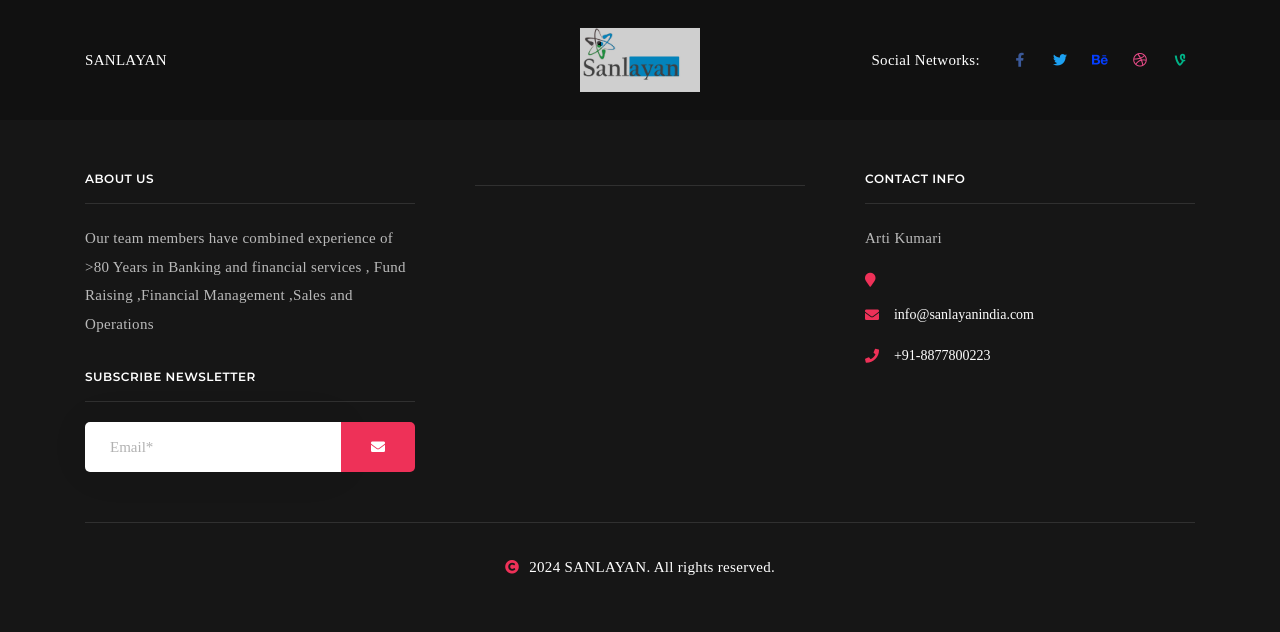
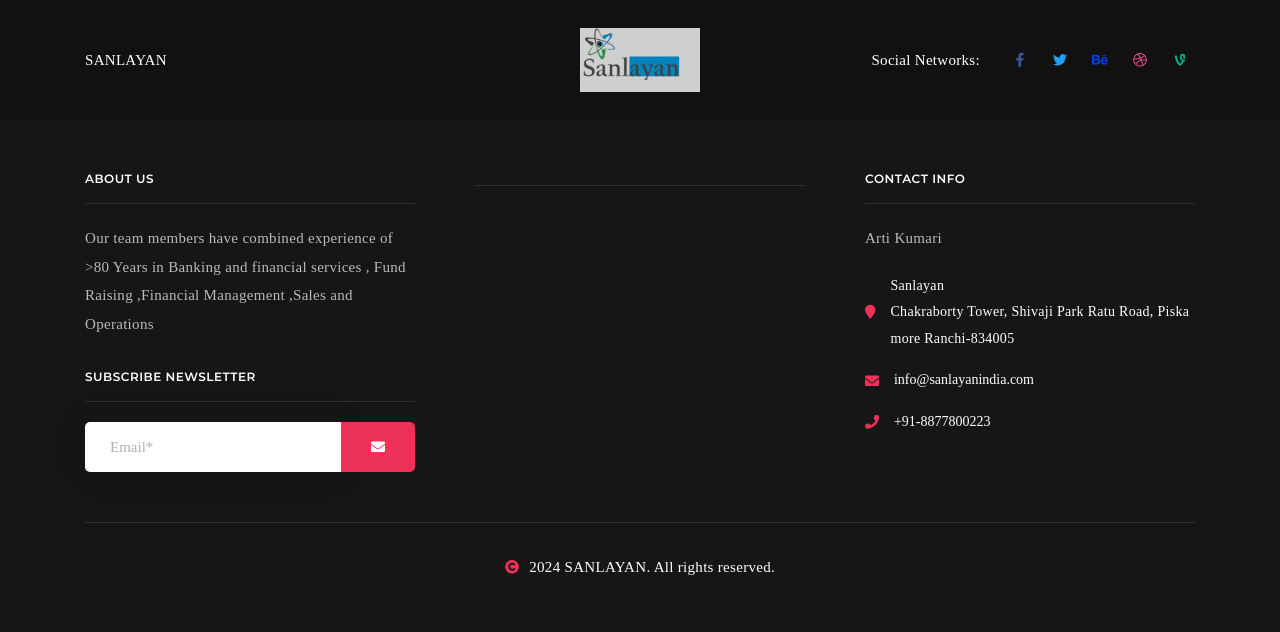
Before and after one commit to singhavanish15/sanlayan, a Django app: page /team in a window 1280 px wide. Shown: the part 2371-3003 px from the top of the page. Run offline with Django 3.2, Linux system fonts and the light colour scheme; some libraries are stand-ins or nearby versions; some web fonts are replaced.

Commit message:
address update

```diff
--- a/template/base.html
+++ b/template/base.html
@@ -352,7 +352,8 @@
 									<p class="description">Arti Kumari</p>
 									<ul class="contact-info">
 										<li><i class="fa fa-map-marker"></i>
-											<p></p></li>
+											<p>Sanlayan <br/>
+												Chakraborty Tower, Shivaji Park  Ratu Road, Piska more Ranchi-834005</p></li>
 										<li><i class="fa fa-envelope"></i><a href="#">info@sanlayanindia.com</a></li>
 										<li><i class="fa fa-phone"></i><a href="#">+91-8877800223</a></li>
 									</ul>
--- a/template/index.html
+++ b/template/index.html
@@ -1218,7 +1218,8 @@
 									<p class="description">Arti Kumari</p>
 									<ul class="contact-info">
 										<li><i class="fa fa-map-marker"></i>
-											<p></p></li>
+											<p>Sanlayan <br/>
+												Chakraborty Tower, Shivaji Park  Ratu Road, Piska more Ranchi-834005</p></li>
 										<li><i class="fa fa-envelope"></i><a href="#">info@sanlayanindia.com</a></li>
 										<li><i class="fa fa-phone"></i><a href="#">+91-8877800223</a></li>
 									</ul>
```
